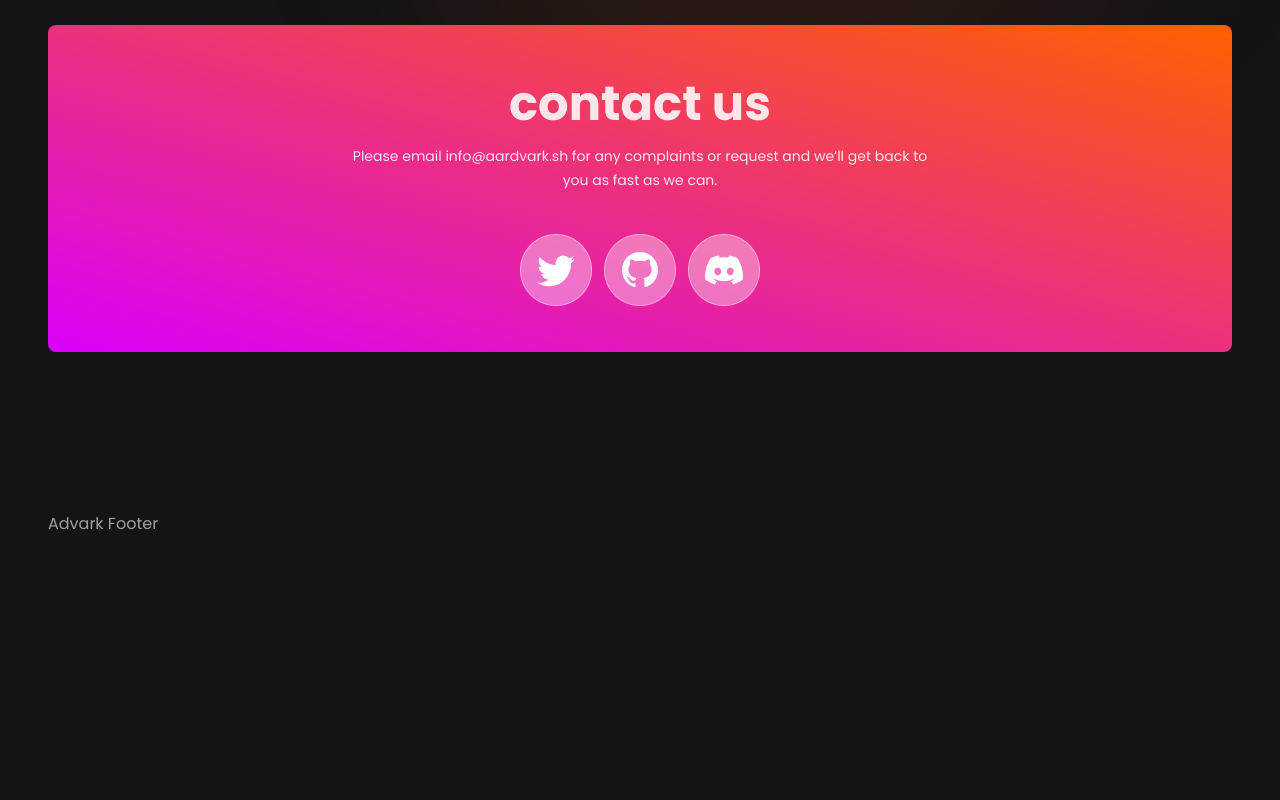
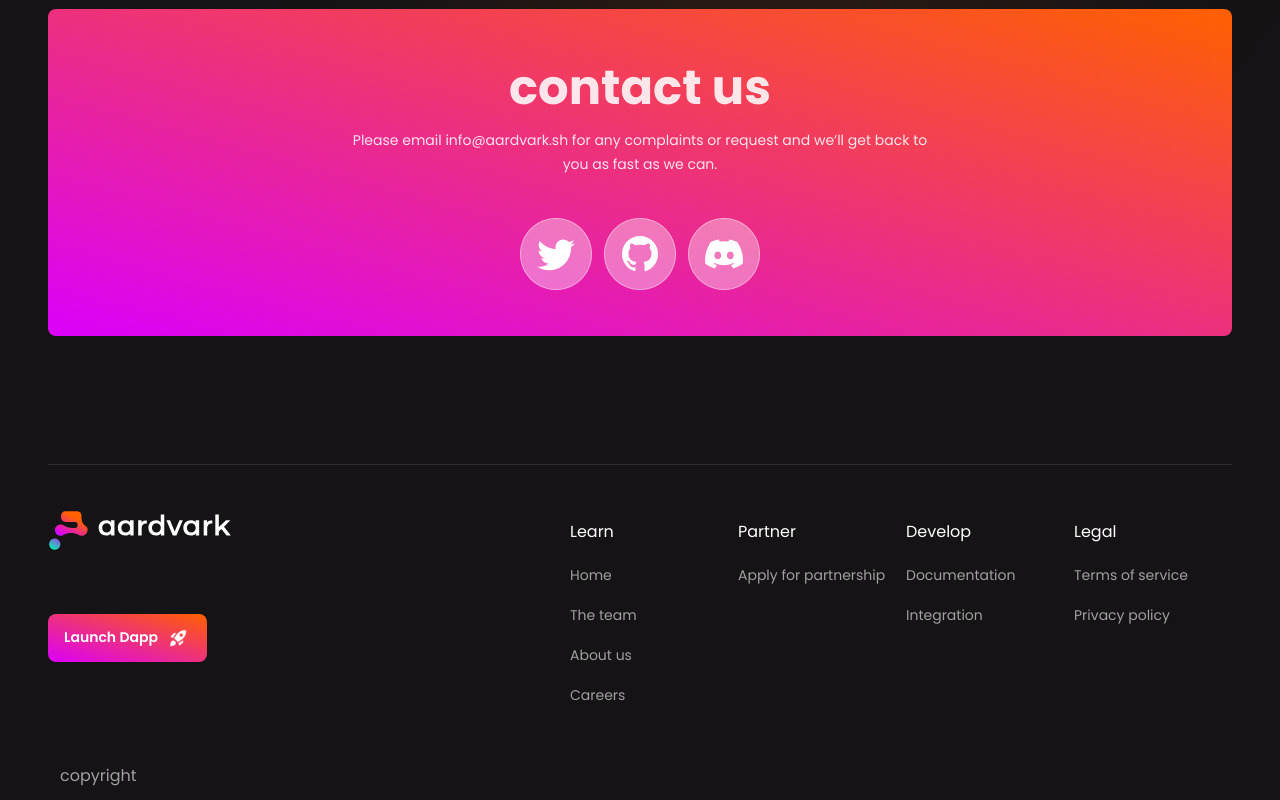
Before and after one commit to marvy-codes/advark-landingPage, a Vue app: page / in a window 1280 px wide. Shown: the part 5451-6251 px from the top of the page. Before the commit the page ends 5987 px from the top, so only its background shows below. Built offline with nearby package versions, Linux system fonts and the light colour scheme; a web font is replaced by a local one.

Commit message:
feat: footer

```diff
--- a/index.html
+++ b/index.html
@@ -21,7 +21,7 @@
     <!-- <body class="h-full"> -->
     <div
       id="app"
-      class="mx-4 mt-6 h-full max-w-screen-2xl font-pop sm:mx-8 md:mx-12 2xl:mx-auto 2xl:px-[100px] overflow-hidden"
+      class="mx-4 mt-6 h-full max-w-screen-2xl font-pop sm:mx-8 md:mx-12 2xl:mx-auto 2xl:px-[100px]"
     ></div>
     <script type="module" src="/src/main.js"></script>
   </body>
--- a/src/components/Layout/Footer/FooterView.vue
+++ b/src/components/Layout/Footer/FooterView.vue
@@ -1,9 +1,75 @@
 <template>
-  <h1 class="mt-40">Advark Footer</h1>
+  <div class="mt-[100px] border-t-[1px] border-[#ffffff1a] lg:mt-[128px]  py-[87px] md:py-[45px]  lg:flex justify-between">
+
+    <div class="text-center lg:text-left">
+      <div class="">
+        <img src="../../../assets/advark.svg" alt="aardvark" class="mx-auto " />
+      </div>
+      <div class="mt-[48px] md:mt-[63px]">
+        <button
+          class="rounded-lg bg-gradient-to-tr from-[#db00fb] to-[#ff6000] px-[24px] py-[14px] lg:px-[16px] lg:py-[11px] text-xl lg:text-sm font-semibold leading-8 text-[#FFFFFF]"
+        >
+          Launch Dapp
+          <img src="../../../assets/rocket.png" alt="rocket" class="ml-1 inline lg:scale-75" />
+        </button>
+      </div>
+    </div>
+
+    <div class="flex flex-wrap justify-evenly mt-[58px] lg:mt-[0px]">
+        <div class="mx-[10px]  mt-[10px]">
+          <ul class="text-sm leading-6 w-[148px]">
+            <li class="text-white text-base mb-[19px]">Learn</li>
+            <li class="mb-[16px]">Home</li>
+            <li class="mb-[16px]">The team</li>
+            <li class="mb-[16px]">About us</li>
+            <li>Careers</li>
+          </ul>
+        </div>
+
+        <div class=" mx-[10px]  mt-[10px]">
+          <ul class="text-sm leading-6 w-[148px]">
+            <li class="text-white text-base mb-[19px]">Partner</li>
+            <li class="mb-[16px]">Apply for partnership</li>
+          </ul>
+        </div>
+
+        <div class=" mx-[10px] mt-[10px]">
+          <ul class="text-sm leading-6 w-[148px] mt-[25px] sm:mt-[0px]">
+            <li class="text-white text-base mb-[19px]">Develop</li>
+            <li class="mb-[16px]">Documentation</li>
+            <li class="mb-[16px]">Integration</li>
+          </ul>
+        </div>
+
+        <div class=" mx-[10px] mt-[10px]">
+          <ul class="text-sm leading-6 w-[148px] mt-[25px] sm:mt-[0px]">
+            <li class="text-white text-base mb-[19px]">Legal</li>
+            <li class="mb-[16px]">Terms of service</li>
+            <li class="mb-[16px]">Privacy policy</li>
+          </ul>
+        </div>
+    </div>
+
+  </div>
+
+
+
+
+
+
+
+  <div class="p-[12px]">
+    <div>copyright</div>
+  </div>
 </template>
 
 <script>
+import DappButton from '@/components/Button/DappButton.vue';
+
 export default {
   name: 'FooterView',
+  components: {
+    DappButton
+  }
 };
 </script>
--- a/src/views/HomeView.vue
+++ b/src/views/HomeView.vue
@@ -2,7 +2,7 @@
   <div>
     <PageLayout>
       <!-- Hero -->
-      <div class="z-20">
+      <div>
 
         <!-- background images -->
         <div class="">
@@ -57,7 +57,7 @@
         <div class="mt-[48px] text-center">
           <DappButton />
         </div>
-        <div class="mt-[76px] text-base font-semibold leading-6">
+        <div class="mt-[76px] text-base font-semibold leading-6 overflow-hidden">
           <div class="relative">
             <span class="ml-3 text-white md:ml-14"> Trusted by <img src="../assets/line.png" alt="aadvark" class="absolute mt-[14px] right-0 inline w-[100%] translate-x-[110px]  md:translate-x-[210px]"/></span>
           </div>
@@ -90,7 +90,7 @@
             />
             <img src="../assets/dundeadlogo.png" alt="logo" class="inline" />
           </div>
-          <img src="../assets/line.png" alt="aadvark" class="absolute mt-[14px] right-0 inline w-[80%] -translate-x-[110px]  md:-translate-x-[310px]"/>
+          <img src="../assets/line.png" alt="aadvark" class="absolute mt-[14px] h-[1px] right-0 inline w-[80%] -translate-x-[110px]  md:-translate-x-[310px]"/>
         </div>
 
         <!-- why aadvark section -->
```
